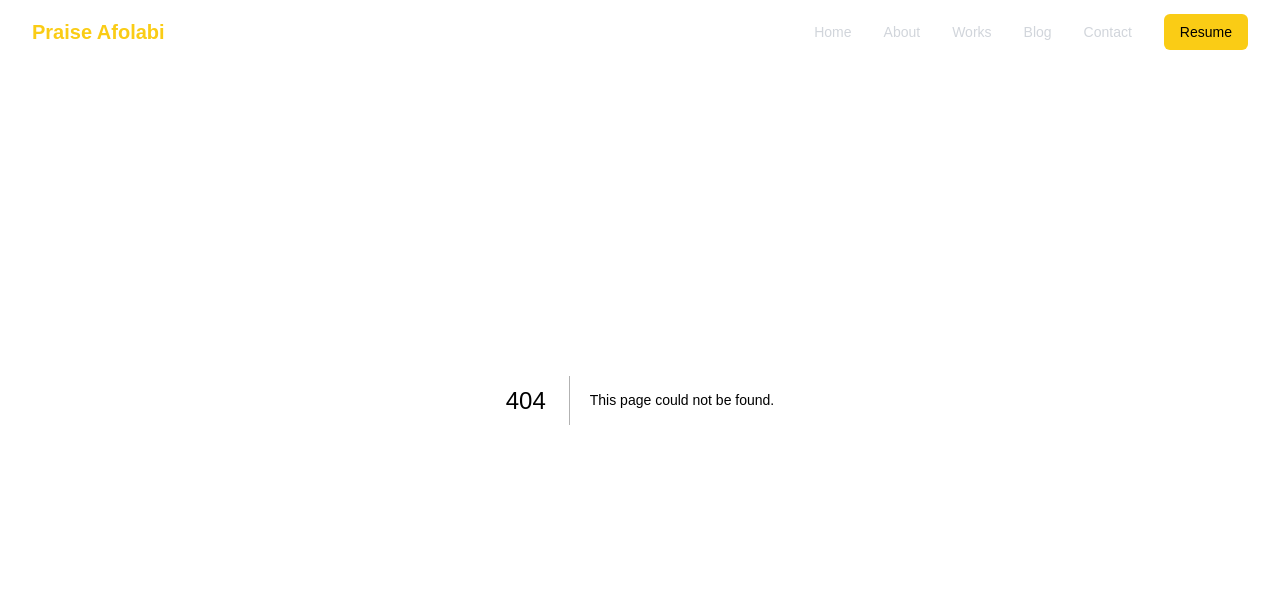
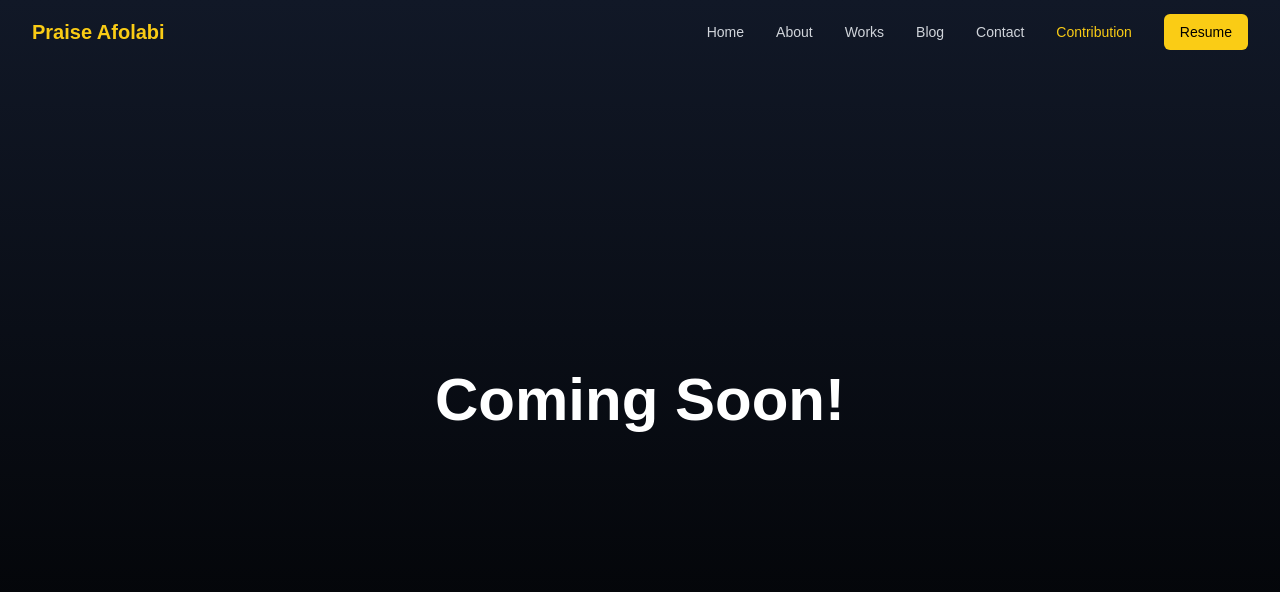
Before and after one commit to Apex10A/apex-portfolio, a Next.js app: page /contributions in a window 1280 px wide. Before the commit this address had no page. Shown: the top 592 px of the page. Built offline with nearby package versions, Linux system fonts and the light colour scheme; a web font is replaced by a local one.

Commit message:
feat: created github contributions page

```diff
--- /dev/null
+++ b/src/app/(landing-page)/contributions/page.tsx
@@ -0,0 +1,174 @@
+// "use client"
+// import React, { useState } from 'react';
+// import {
+//   Calendar,
+//   Flame,
+//   GitBranch,
+//   Star,
+//   Code,
+//   CheckCircle2,
+//   BarChart3
+// } from 'lucide-react';
+
+// const InteractiveContributionTracker = () => {
+//   const [activeView, setActiveView] = useState('monthly');
+
+//   // Simulated contribution data (you'd replace with real GitHub data)
+//   const contributionData = {
+//     streak: {
+//       currentStreak: 84,
+//       longestStreak: 92,
+//       startDate: '2025-01-01',
+//       endDate: '2025-03-24'
+//     },
+//     monthly: [
+//       { month: 'January', contributions: 127, color: 'bg-green-500' },
+//       { month: 'February', contributions: 112, color: 'bg-green-600' },
+//       { month: 'March', contributions: 86, color: 'bg-green-700' }
+//     ],
+//     details: {
+//       totalContributions: 491,
+//       repositories: 40,
+//       pullRequests: 18,
+//       issuesOpened: 7
+//     }
+//   };
+
+//   const renderMonthlyView = () => (
+//     <div className="grid md:grid-cols-3 gap-4">
+//       {contributionData.monthly.map((monthData, index) => (
+//         <div
+//           key={index}
+//           className={`${monthData.color} p-4 rounded-lg shadow-md transform transition hover:scale-105`}
+//         >
+//           <h4 className="text-lg font-semibold mb-2">{monthData.month}</h4>
+//           <div className="flex items-center gap-2">
+//             <CheckCircle2 className="text-white" />
+//             <span className="text-3xl font-bold">{monthData.contributions}</span>
+//             <span className="text-sm">Contributions</span>
+//           </div>
+//         </div>
+//       ))}
+//     </div>
+//   );
+
+//   const renderDetailsView = () => (
+//     <div className="grid md:grid-cols-2 gap-4">
+//       <div className="bg-gray-800 p-4 rounded-lg flex items-center gap-4">
+//         <GitBranch className="text-yellow-400" size={40} />
+//         <div>
+//           <h4 className="text-xl font-semibold">Repositories</h4>
+//           <p className="text-3xl font-bold text-yellow-400">
+//             {contributionData.details.repositories}
+//           </p>
+//         </div>
+//       </div>
+//       <div className="bg-gray-800 p-4 rounded-lg flex items-center gap-4">
+//         <Code className="text-blue-400" size={40} />
+//         <div>
+//           <h4 className="text-xl font-semibold">Pull Requests</h4>
+//           <p className="text-3xl font-bold text-blue-400">
+//             {contributionData.details.pullRequests}
+//           </p>
+//         </div>
+//       </div>
+//       <div className="bg-gray-800 p-4 rounded-lg flex items-center gap-4">
+//         <Star className="text-purple-400" size={40} />
+//         <div>
+//           <h4 className="text-xl font-semibold">Total Contributions</h4>
+//           <p className="text-3xl font-bold text-purple-400">
+//             {contributionData.details.totalContributions}
+//           </p>
+//         </div>
+//       </div>
+//       <div className="bg-gray-800 p-4 rounded-lg flex items-center gap-4">
+//         <BarChart3 className="text-green-400" size={40} />
+//         <div>
+//           <h4 className="text-xl font-semibold">Issues Opened</h4>
+//           <p className="text-3xl font-bold text-green-400">
+//             {contributionData.details.issuesOpened}
+//           </p>
+//         </div>
+//       </div>
+//     </div>
+//   );
+
+//   return (
+//     <div className="bg-gradient-to-b from-gray-900  min-h-screen to-black text-white p-8 rounded-lg ">
+//       <div className="flex justify-between items-center mb-8 container  pt-16 lg:pt-24">
+//         <h2 className="text-3xl font-bold flex items-center gap-3">
+//           <Flame className="text-yellow-400" />
+//           GitHub Contribution Insights
+//         </h2>
+//         <div className="flex gap-2">
+//           <button
+//             onClick={() => setActiveView('monthly')}
+//             className={`px-4 py-2 rounded-full transition ${
+//               activeView === 'monthly'
+//                 ? 'bg-yellow-400 text-black'
+//                 : 'border border-yellow-400 text-yellow-400 hover:bg-yellow-400/20'
+//             }`}
+//           >
+//             Monthly View
+//           </button>
+//           <button
+//             onClick={() => setActiveView('details')}
+//             className={`px-4 py-2 rounded-full transition ${
+//               activeView === 'details'
+//                 ? 'bg-yellow-400 text-black'
+//                 : 'border border-yellow-400 text-yellow-400 hover:bg-yellow-400/20'
+//             }`}
+//           >
+//             Detailed Stats
+//           </button>
+//         </div>
+//       </div>
+
+//       <div className="mb-8 bg-gray-800 rounded-lg p-4 flex justify-between items-center">
+//         <div className="flex items-center gap-4">
+//           <Calendar className="text-blue-400" size={40} />
+//           <div>
+//             <h3 className="text-xl font-semibold">Current Contribution Streak</h3>
+//             <p className="text-2xl font-bold text-blue-300">
+//               {contributionData.streak.currentStreak} days
+//             </p>
+//             <p className="text-sm text-gray-400">
+//               From {contributionData.streak.startDate} to {contributionData.streak.endDate}
+//             </p>
+//           </div>
+//         </div>
+//         <div className="text-right">
+//           <h4 className="text-lg font-semibold text-green-400">Longest Streak</h4>
+//           <p className="text-2xl font-bold">{contributionData.streak.longestStreak} days</p>
+//         </div>
+//       </div>
+
+//       {activeView === 'monthly' ? renderMonthlyView() : renderDetailsView()}
+
+//       <div className="mt-8 bg-gray-800 rounded-lg p-4 text-center">
+//         <p className="text-gray-300">
+//           Consistent coding activity demonstrates commitment to continuous learning and improvement.
+//         </p>
+//       </div>
+//     </div>
+//   );
+// };
+
+// export default InteractiveContributionTracker;
+
+import React from 'react';
+import "@/app/index.css"
+import { Suspense } from 'react'
+
+
+const Page = () => {
+  return (
+    <Suspense fallback={<div>Loading...</div>}>
+    <div className="bg-gradient-to-b from-gray-900 to-black min-h-screen flex items-center justify-center text-white">
+      <h1 className="text-4xl md:text-6xl font-bold text-center">Coming Soon!</h1>
+    </div>
+         </Suspense>
+  );
+};
+
+export default Page;
--- a/src/app/components/header/Navigation.tsx
+++ b/src/app/components/header/Navigation.tsx
@@ -24,7 +24,8 @@ const NAV_ITEMS: NavItem[] = [
   { path: '/about', label: 'About' },
   { path: '/project', label: 'Works' },
   { path: '/blog', label: 'Blog' },
-  { path: '/contact', label: 'Contact' }
+  { path: '/contact', label: 'Contact' },
+  { path: '/contributions', label: 'Contribution' }
 ];
 
 // NavLink Component
```
